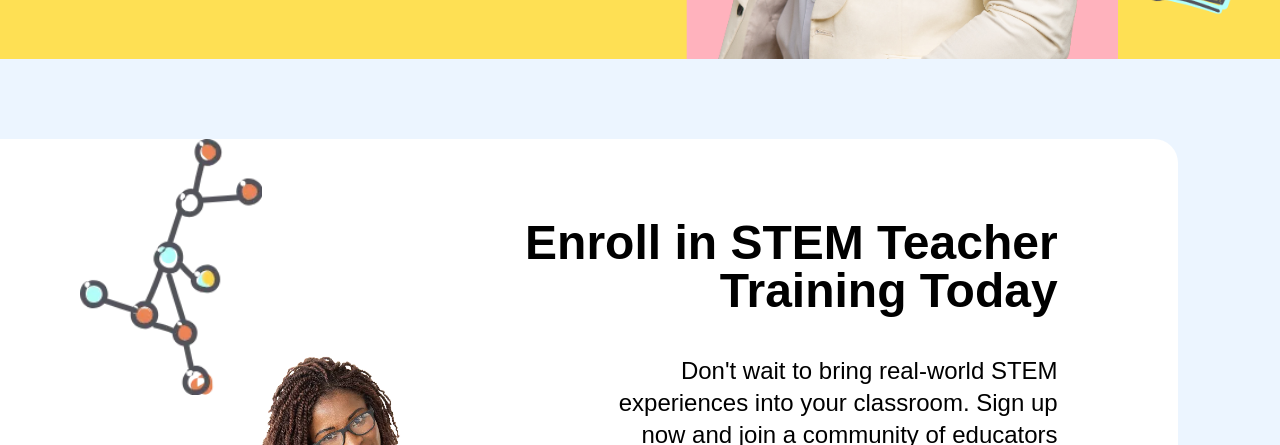
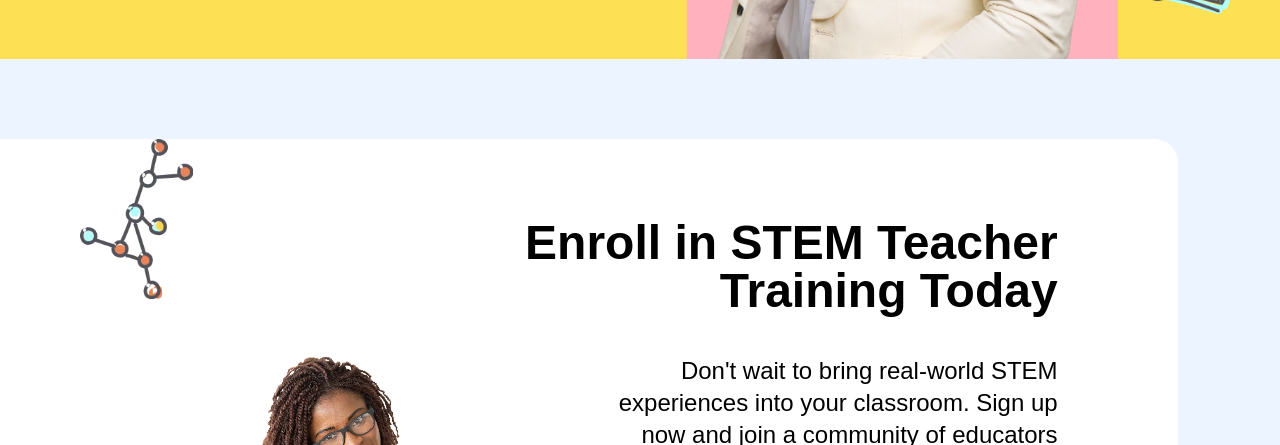
Before and after one commit to himarnoel/landing2, a React (Vite) app: page / in a window 1280 px wide. Shown: the part 4540-4985 px from the top of the page. Built offline with nearby package versions, Linux system fonts and the light colour scheme; a web font is replaced by a local one.

Commit message:
removed  spacing

```diff
--- a/src/components/enroll.tsx
+++ b/src/components/enroll.tsx
@@ -9,7 +9,7 @@ export default function Enroll() {
         <div className="flex gap-8 basis-80 md:ml-10">
           <img
             src={nodeIcon}
-            className=" mb-auto h-20 xl:h-[16rem] object-contain absolute right-10 md:relative md:right-auto"
+            className=" mb-auto h-20 xl:h-[10rem] object-contain absolute right-10 md:relative md:right-auto"
           />
         </div>
 
--- a/src/pages/index.tsx
+++ b/src/pages/index.tsx
@@ -123,29 +123,10 @@ export default function Page() {
       <Enroll />
       <section className="relative bg-[#DBEAFE] -z-10 py-20">
         <div className="w-full "></div>
-        <div className="w-full font-semibold px-4 xl:max-w-[1200px] mx-auto min-h-screen  py-10 pb-20">
+        <div className="w-full font-semibold px-4 xl:max-w-[1200px] mx-auto min-h-screen  py-8 pb-8">
           <p className="text-6xl  text-start ">F.A.Qs</p>
           <p className="mt-10 text-2xl mb-2">General Information</p>
-          {/* {faqGroups[0].map((faq, i) => (
-            <div key={i} className="flex flex-col gap-4 text-2xl font-medium">
-              <p className="flex gap-1">
-                <span className="">{faq.id}.</span>
-                {faq.question}
-              </p>
-              <p className="text-lg">{faq.answer}</p>
-            </div>
-          ))}
 
-          <p className="mt-10 mb-2 text-2xl">Course Details</p>
-          {faqGroups[1].map((faq, i) => (
-            <div key={i} className="flex flex-col gap-4 text-2xl font-medium">
-              <p className="flex gap-1">
-                <span className="">{faq.id}.</span>
-                {faq.question}
-              </p>
-              <p className="text-lg">{faq.answer}</p>
-            </div>
-          ))} */}
           <Splide
             options={{
               type: "loop",
```
